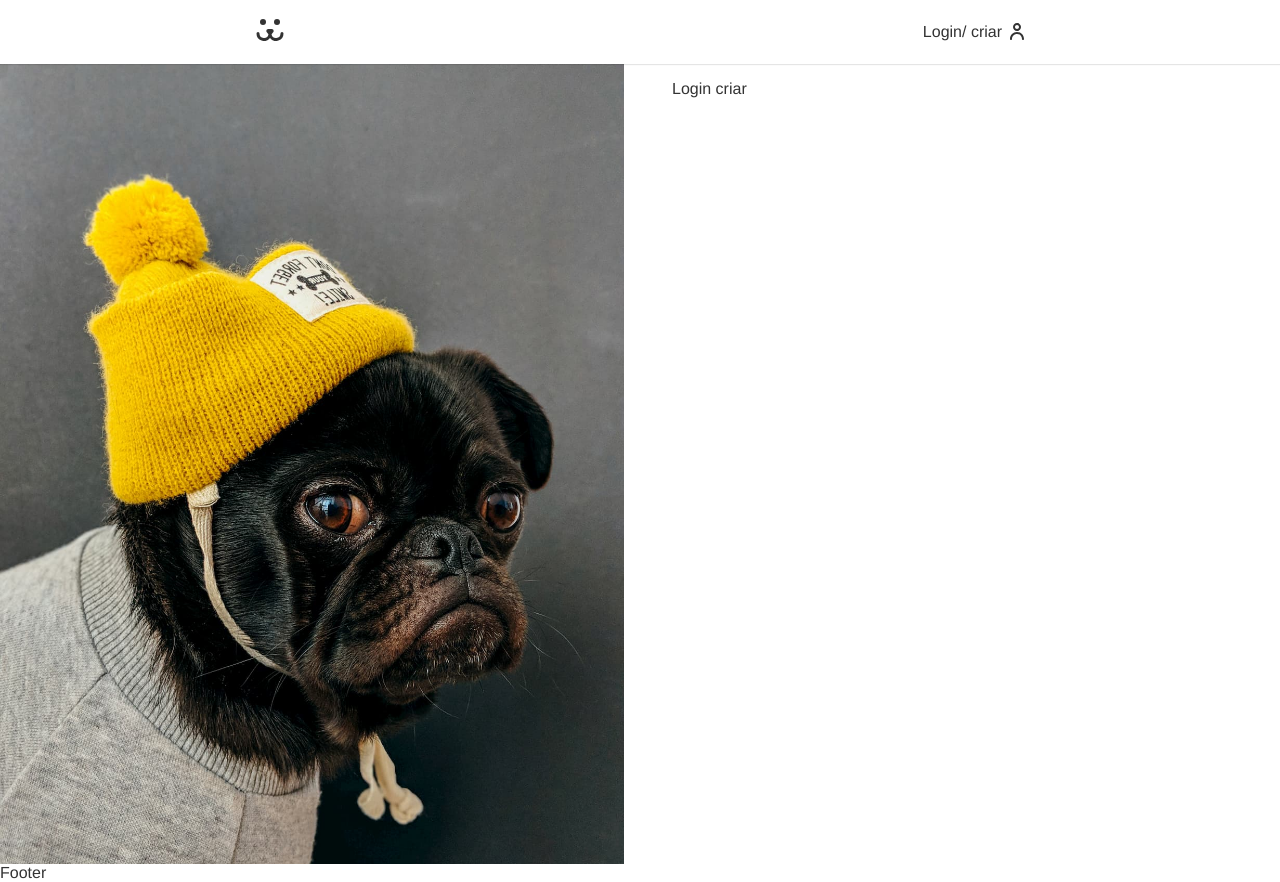
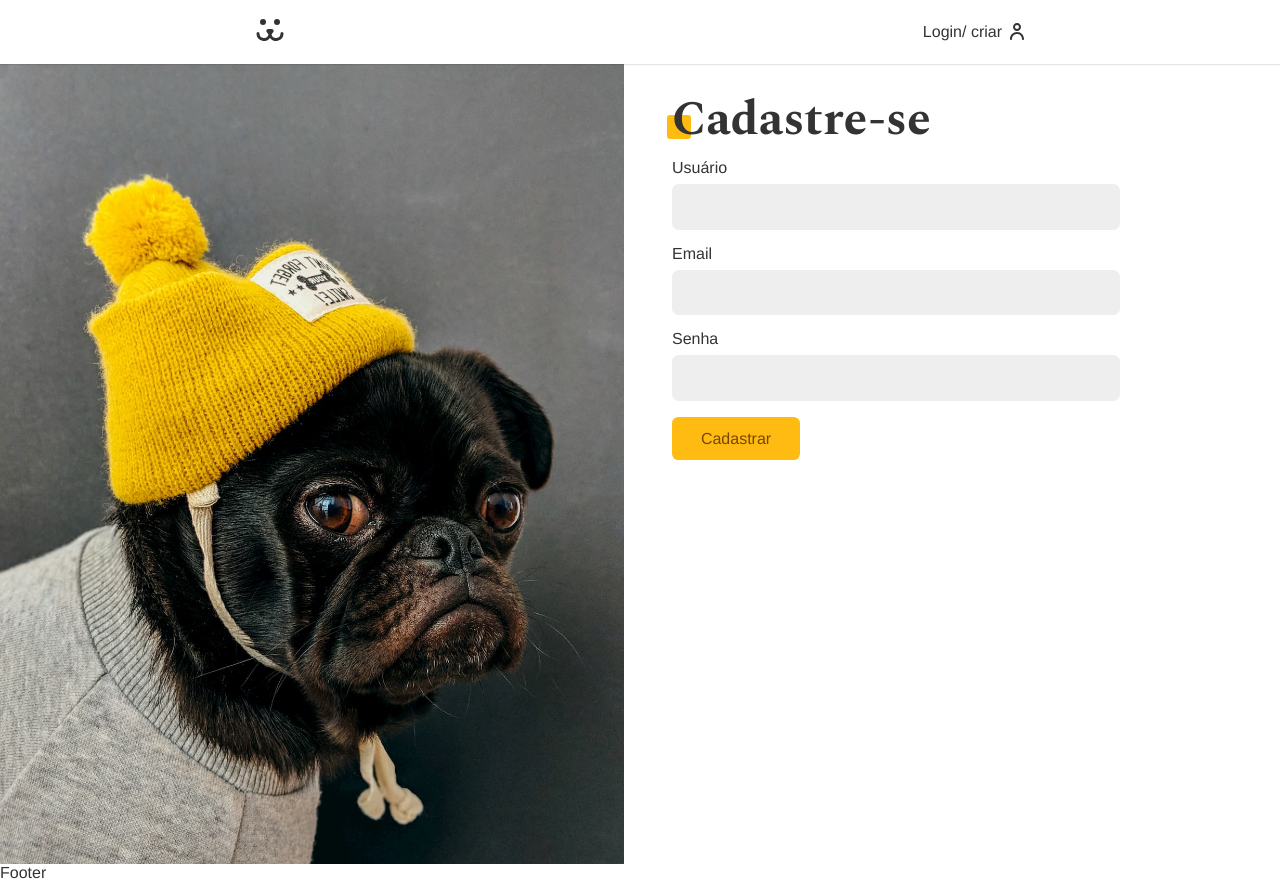
Before and after one commit to thiagonmiziara/dogs, a React (Create React App) app in the folder dogs/: page /login/criar in a window 1280 px wide. Built offline with nearby package versions, Linux system fonts and the light colour scheme.

Commit message:
add styles e funcionalidades no component Login Create

```diff
--- a/dogs/src/Components/Login/LoginCreate.jsx
+++ b/dogs/src/Components/Login/LoginCreate.jsx
@@ -1,10 +1,40 @@
 import React from 'react'
+import { USER_POST } from '../../api';
+import useForm from '../../Hooks/useForm';
+import { UserContext } from '../../UserContext';
+import Button from '../Forms/Button';
+import Input from '../Forms/Input';
 
 const LoginCreate = () => {
+  const username = useForm();
+  const email = useForm('email');
+  const password = useForm();//passar aqui dentro o password do useForm
+
+   const {userLogin} = React.useContext(UserContext);
+
+
+  async function handleSubmit(event){
+    event.preventDefault();
+    const {url,options} = USER_POST({
+      username:username.value,
+      email: email.value,
+      password: password.value
+    });
+     const response = await fetch(url,options);
+     if(response.ok) userLogin(username.value, password.value);
+
+  }
+
   return (
-    <div>
-      Login criar
-    </div>
+    <section className="animeLeft">
+      <h1 className="title">Cadastre-se</h1>
+      <form onSubmit={handleSubmit}>
+        <Input label="Usuário" type="text" name="username" {...username}/>
+        <Input label="Email" type="email" name="email" {...email}/>
+        <Input label="Senha" type="password" name="password" {...password}/>
+        <Button>Cadastrar</Button>
+      </form>
+    </section>
   )
 }
 
--- a/dogs/src/Hooks/useForm.jsx
+++ b/dogs/src/Hooks/useForm.jsx
@@ -5,6 +5,10 @@
     regex: /^(([^<>()[\]\\.,;:\s@"]+(\.[^<>()[\]\\.,;:\s@"]+)*)|(".+"))@((\[[0-9]{1,3}\.[0-9]{1,3}\.[0-9]{1,3}\.[0-9]{1,3}\])|(([a-zA-Z\-0-9]+\.)+[a-zA-Z]{2,}))$/,
     message: "Preencha um email válido.",
   },
+  password:{
+    regex: /^(?=.*\d)(?=.*[a-z])(?=.*[A-Z])[0-9a-zA-Z]{8,}$/,
+    message:"A seha precisa conter 1 caracter maíusculo, 1 minúsculo e 1 digito.Com no minimo 8 caracteres"
+  }
 };
 
 const useForm = (type) => {
--- a/dogs/src/api.js
+++ b/dogs/src/api.js
@@ -36,3 +36,16 @@
         },
     };
 }
+
+export function USER_POST(body) {
+    return {
+        url: API_URL + "/api/user",
+        options: {
+            method: "POST",
+            headers: {
+                "Content-type": "application/json",
+            },
+            body: JSON.stringify(body),
+        },
+    };
+}
```
Also changed, not shown: 1 other file (tests, documents, lock files or other folders).
